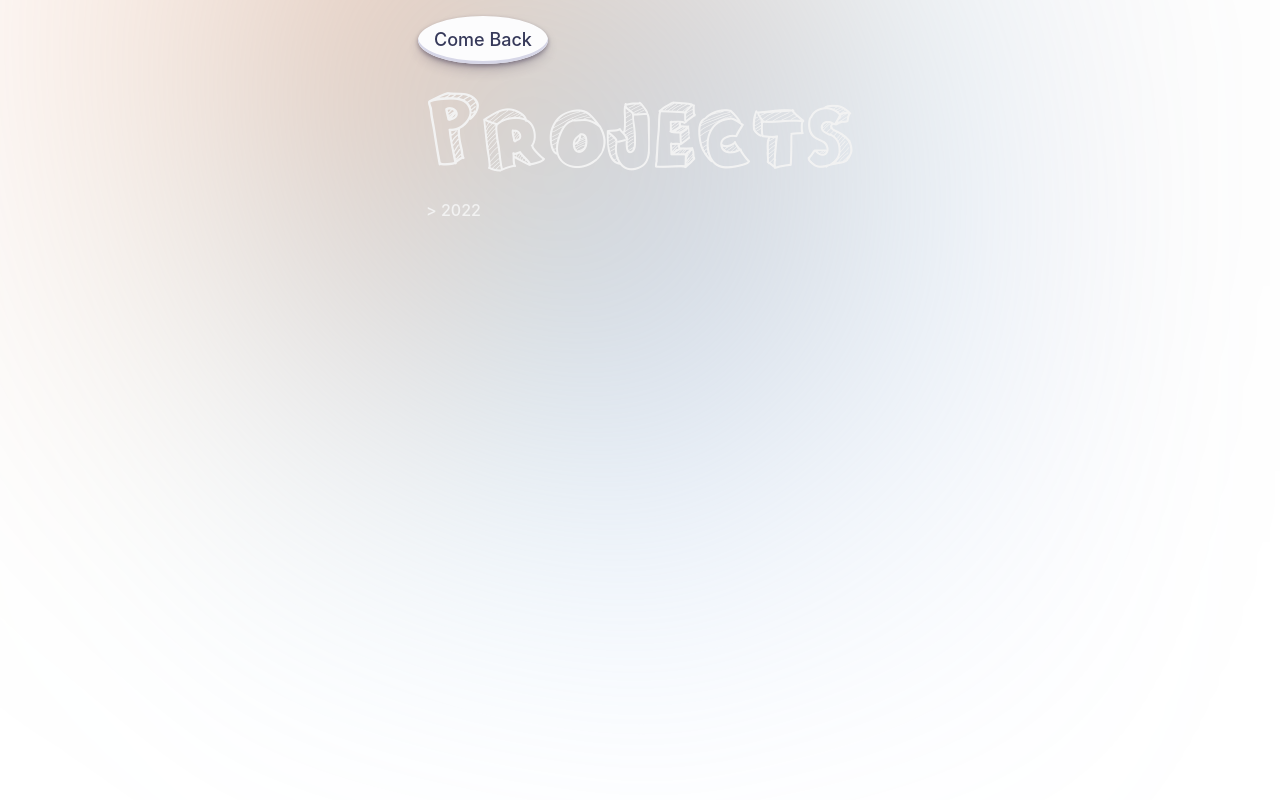
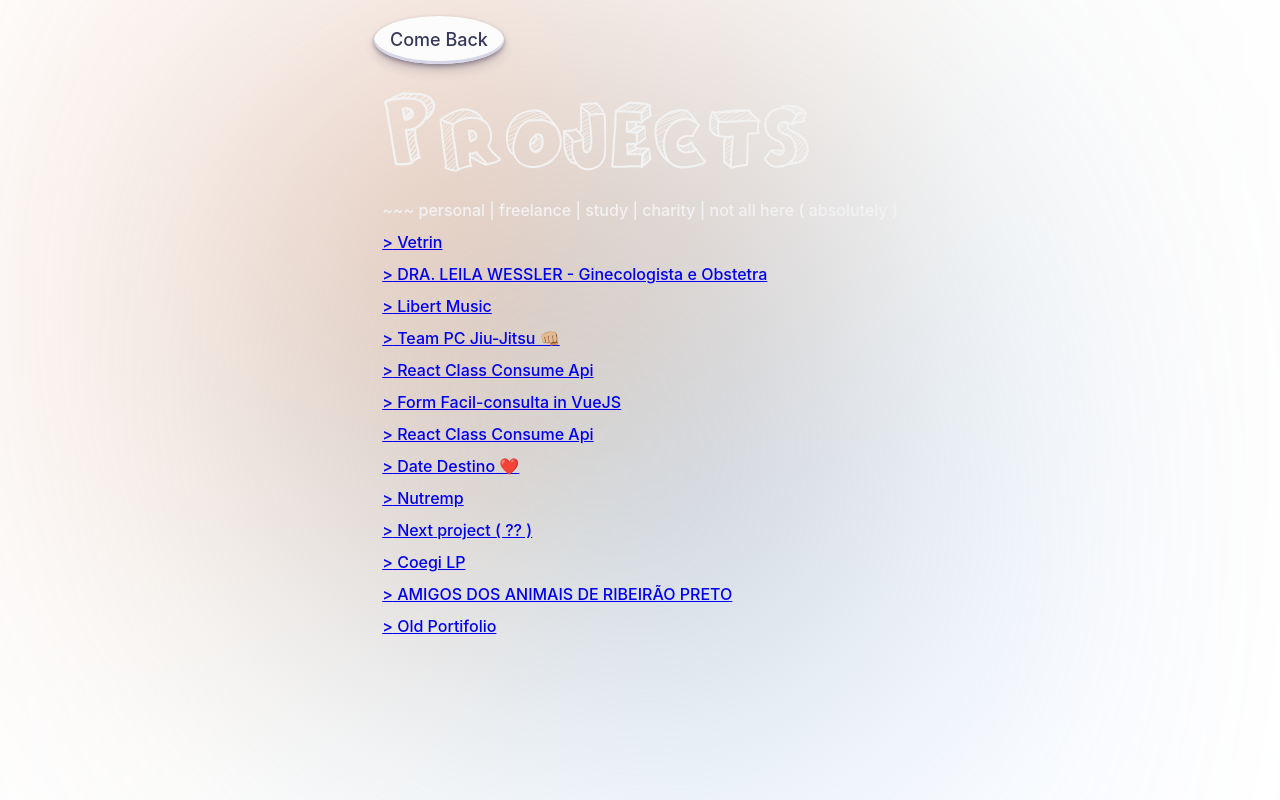
Before and after one commit to bolodissenoura/imdaniellimae, a Next.js app: page /projects in a window 1280 px wide. Built offline with nearby package versions, Linux system fonts and the light colour scheme.

Commit message:
feat: add projects links

```diff
--- a/components/ProjectsContent/projectsContent.component.tsx
+++ b/components/ProjectsContent/projectsContent.component.tsx
@@ -14,7 +14,116 @@
         <Styles.TextContent>
           <Component.ButtonComeBack />
           <Styles.Title>Projects</Styles.Title>
-          <Styles.Subtitle>{">"} 2022</Styles.Subtitle>
+          <Styles.Subtitle>{"~~~"} personal | freelance | study | charity | not all here ( absolutely ) </Styles.Subtitle>
+          <Styles.Link>
+            <a href="https://vetrin.com.br" target="_blank" rel="noreferrer">
+              {">"} Vetrin
+            </a>
+          </Styles.Link>
+          <Styles.Link>
+            <a
+              href="https://draleilawessler.com.br"
+              target="_blank"
+              rel="noreferrer"
+            >
+              {">"} DRA. LEILA WESSLER - Ginecologista e Obstetra
+            </a>
+          </Styles.Link>
+          <Styles.Link>
+            <a href="libertmusic.com.br" target="_blank" rel="noreferrer">
+              {">"} Libert Music
+            </a>
+          </Styles.Link>
+          <Styles.Link>
+            <a
+              href="https://bolodissenoura.github.io/pc-jiu/"
+              target="_blank"
+              rel="noreferrer"
+            >
+              {">"} Team PC Jiu-Jitsu 👊🏼
+            </a>
+          </Styles.Link>
+          <Styles.Link>
+            <a
+              href="https://react-estudo-lom.vercel.app"
+              target="_blank"
+              rel="noreferrer"
+            >
+              {">"} React Class Consume Api
+            </a>
+          </Styles.Link>
+          <Styles.Link>
+            <a
+              href="https://facil-consulta-front.vercel.app"
+              target="_blank"
+              rel="noreferrer"
+            >
+              {">"} Form Facil-consulta in VueJS
+            </a>
+          </Styles.Link>
+          <Styles.Link>
+            <a
+              href="https://react-estudo-lom.vercel.app"
+              target="_blank"
+              rel="noreferrer"
+            >
+              {">"} React Class Consume Api
+            </a>
+          </Styles.Link>
+          <Styles.Link>
+            <a
+              href="https://bolodissenoura.github.io/DateDestino/"
+              target="_blank"
+              rel="noreferrer"
+            >
+              {">"} Date Destino ❤️
+            </a>
+          </Styles.Link>
+          <Styles.Link>
+            <a
+              href="https://bolodissenoura.github.io/Nutrem/"
+              target="_blank"
+              rel="noreferrer"
+            >
+              {">"} Nutremp
+            </a>
+          </Styles.Link>
+          <Styles.Link>
+            <a
+              href="https://rifa-na-veia-deploy2-ehgjamhew-bolodissenoura.vercel.app"
+              target="_blank"
+              rel="noreferrer"
+            >
+              {">"} Next project ( ?? )
+            </a>
+          </Styles.Link>
+          <Styles.Link>
+            <a
+              href="https://bolodissenoura.github.io/Coegi/"
+              target="_blank"
+              rel="noreferrer"
+            >
+              {">"} Coegi LP
+            </a>
+          </Styles.Link>
+          <Styles.Link>
+            <a
+              href="https://aaarp.org.br"
+              target="_blank"
+              rel="noreferrer"
+            >
+              {">"} AMIGOS DOS ANIMAIS DE RIBEIRÃO PRETO
+            </a>
+          </Styles.Link>
+          <Styles.Link>
+            <a
+              href="https://bolodissenoura.github.io/daniellimae/"
+              target="_blank"
+              rel="noreferrer"
+            >
+              {">"} Old Portifolio
+            </a>
+          </Styles.Link>
         </Styles.TextContent>
       </Styles.Container>
     </>
--- a/components/ProjectsContent/projectsContent.styles.ts
+++ b/components/ProjectsContent/projectsContent.styles.ts
@@ -9,21 +9,21 @@
   .fBall {
     top: 50%;
     left: 50%;
-    background-color: #88FFF7;
+    background-color: #88fff7;
     animation: animation-3 8s infinite;
   }
 
   .sBall {
     top: 80%;
     left: 70%;
-    background-color: #94B3FD;
+    background-color: #94b3fd;
     animation: animation-3 8s infinite;
   }
 
   .tBall {
     top: 10%;
     left: 30%;
-    background-color: #FC5404;
+    background-color: #fc5404;
     animation: animation-3 8s infinite;
   }
 
@@ -146,7 +146,19 @@
   font-weight: 500;
   font-size: 34px;
 
+  text-decoration: none;
   @media (min-width: 900px) {
     font-size: 16px;
   }
 `;
+
+export const Link = styled.p`
+  color: #f2f2f2;
+  padding: 8px;
+  font-weight: 500;
+  font-size: 34px;
+
+  @media (min-width: 900px) {
+    font-size: 16px;
+  }
+`;
```
